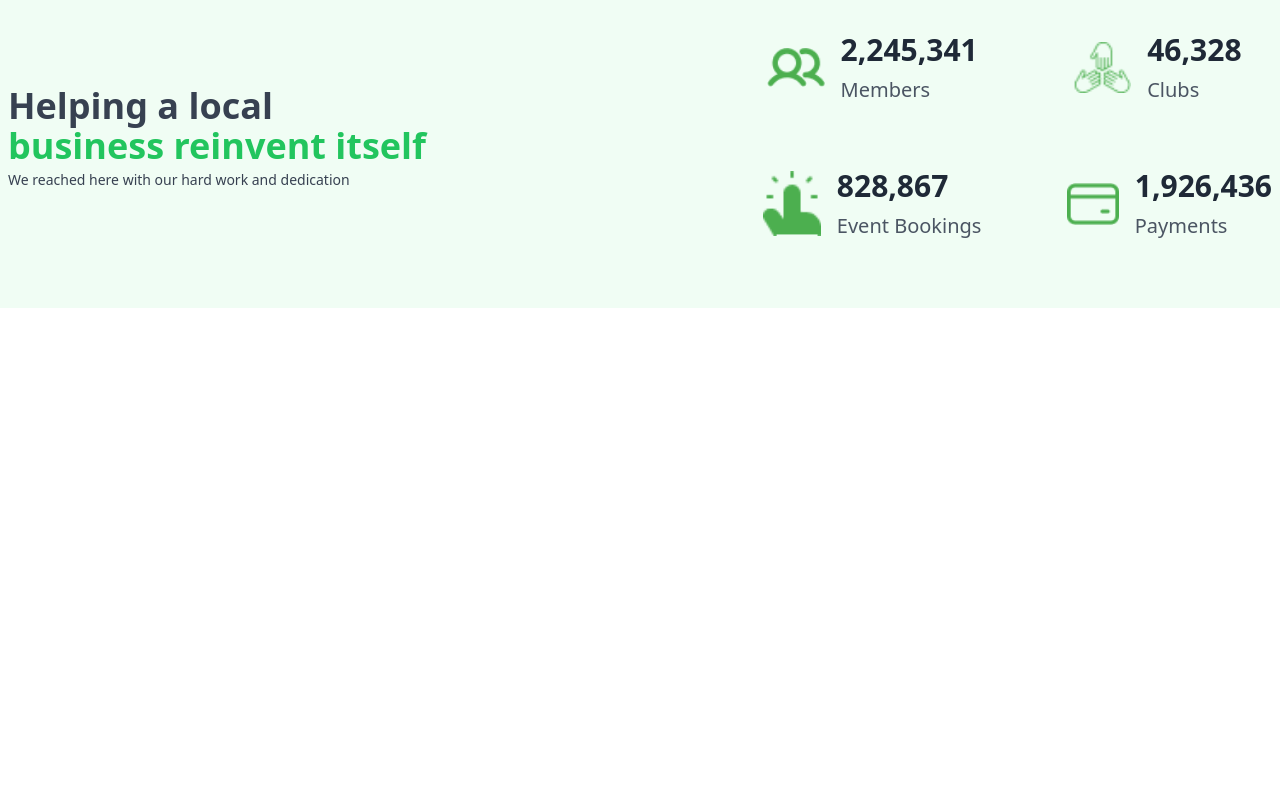
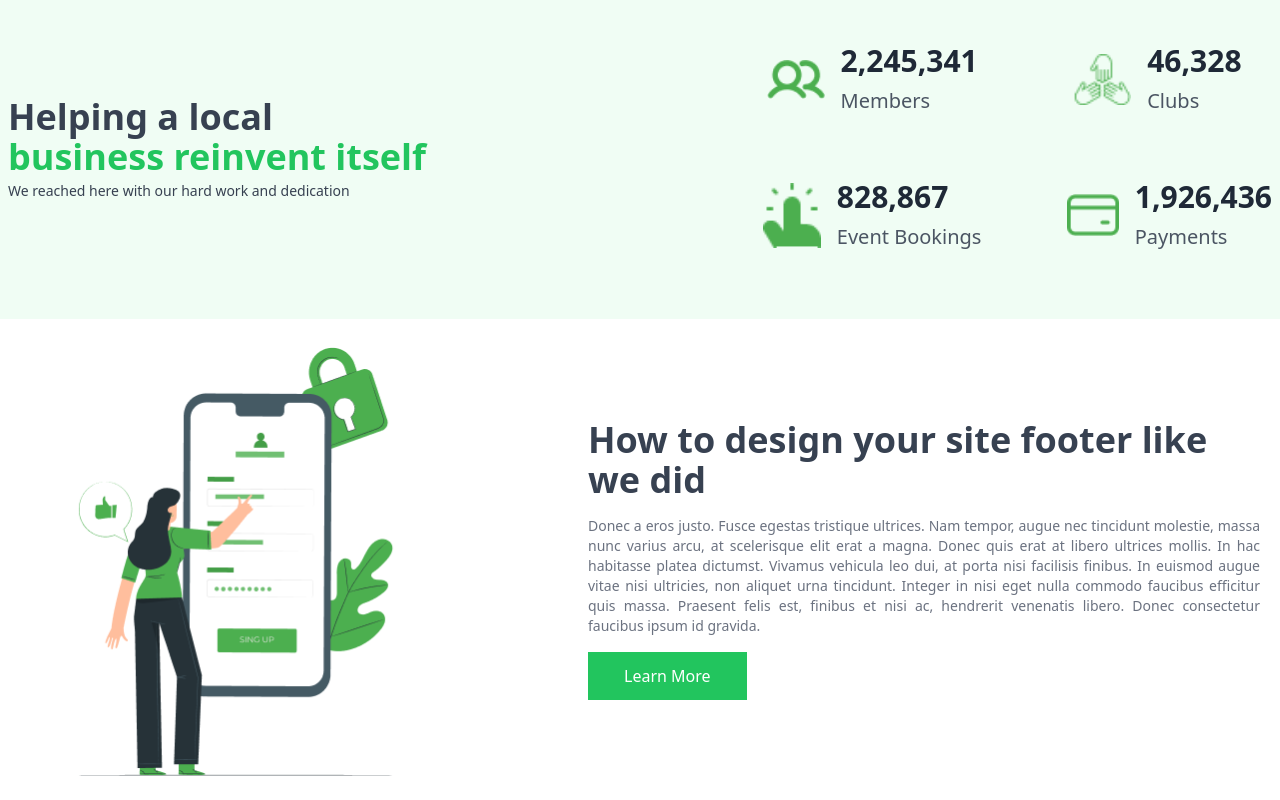
Before and after one commit to abhinavroy83/Nexcent, a Next.js app: page / in a window 1280 px wide. Shown: the part 1804-2604 px from the top of the page. Before the commit the page ends 2112 px from the top, so only its background shows below. Built offline with nearby package versions, Linux system fonts and the light colour scheme.

Commit message:
added_calender

```diff
--- a/src/app/page.tsx
+++ b/src/app/page.tsx
@@ -8,6 +8,7 @@ import OurClient from "@/components/OurClient";
 import Community from "@/components/Community";
 import Unlock from "@/components/Unlock";
 import Achievments from "@/components/Achievments";
+import Calender from "@/components/Calender";
 
 export default function Home() {
   return (
@@ -18,6 +19,7 @@ export default function Home() {
       <Community />
       <Unlock />
       <Achievments />
+      <Calender />
     </main>
   );
 }
--- /dev/null
+++ b/src/components/Calender.tsx
@@ -0,0 +1,36 @@
+import React from "react";
+import Image from "next/image";
+import icon from "../../public/pana.png";
+
+function Calender() {
+  return (
+    <div className=" w-full py-6 px-2 ">
+      <div className=" flex max-w-7xl  justify-between items-center mx-auto px-3  ">
+        <div>
+          <Image src={icon} alt="x" width={441} height={433} />
+        </div>
+        <div>
+          <p className=" text-4xl font-semibold text-gray-700 max-w-screen-sm ">
+            How to design your site footer like we did{" "}
+          </p>
+          <p className=" text-sm  max-w-2xl text-gray-500 text-justify py-4">
+            Donec a eros justo. Fusce egestas tristique ultrices. Nam tempor,
+            augue nec tincidunt molestie, massa nunc varius arcu, at scelerisque
+            elit erat a magna. Donec quis erat at libero ultrices mollis. In hac
+            habitasse platea dictumst. Vivamus vehicula leo dui, at porta nisi
+            facilisis finibus. In euismod augue vitae nisi ultricies, non
+            aliquet urna tincidunt. Integer in nisi eget nulla commodo faucibus
+            efficitur quis massa. Praesent felis est, finibus et nisi ac,
+            hendrerit venenatis libero. Donec consectetur faucibus ipsum id
+            gravida.
+          </p>
+          <button className=" py-3 px-9 bg-green-500 text-white ">
+            Learn More
+          </button>
+        </div>
+      </div>
+    </div>
+  );
+}
+
+export default Calender;
--- a/src/components/Unlock.jsx
+++ b/src/components/Unlock.jsx
@@ -7,7 +7,7 @@ function Unlock() {
     <div className=" w-full py-6 px-2 ">
       <div className=" flex max-w-7xl  justify-between items-center mx-auto px-3  ">
         <div>
-          <Image src={icon} alt="x" width={1200} height={1200} />
+          <Image src={icon} alt="x" width={441} height={433} />
         </div>
         <div>
           <p className=" text-4xl font-semibold text-gray-700 max-w-screen-sm ">
```
Also changed, not shown: public/pana.png (added).
